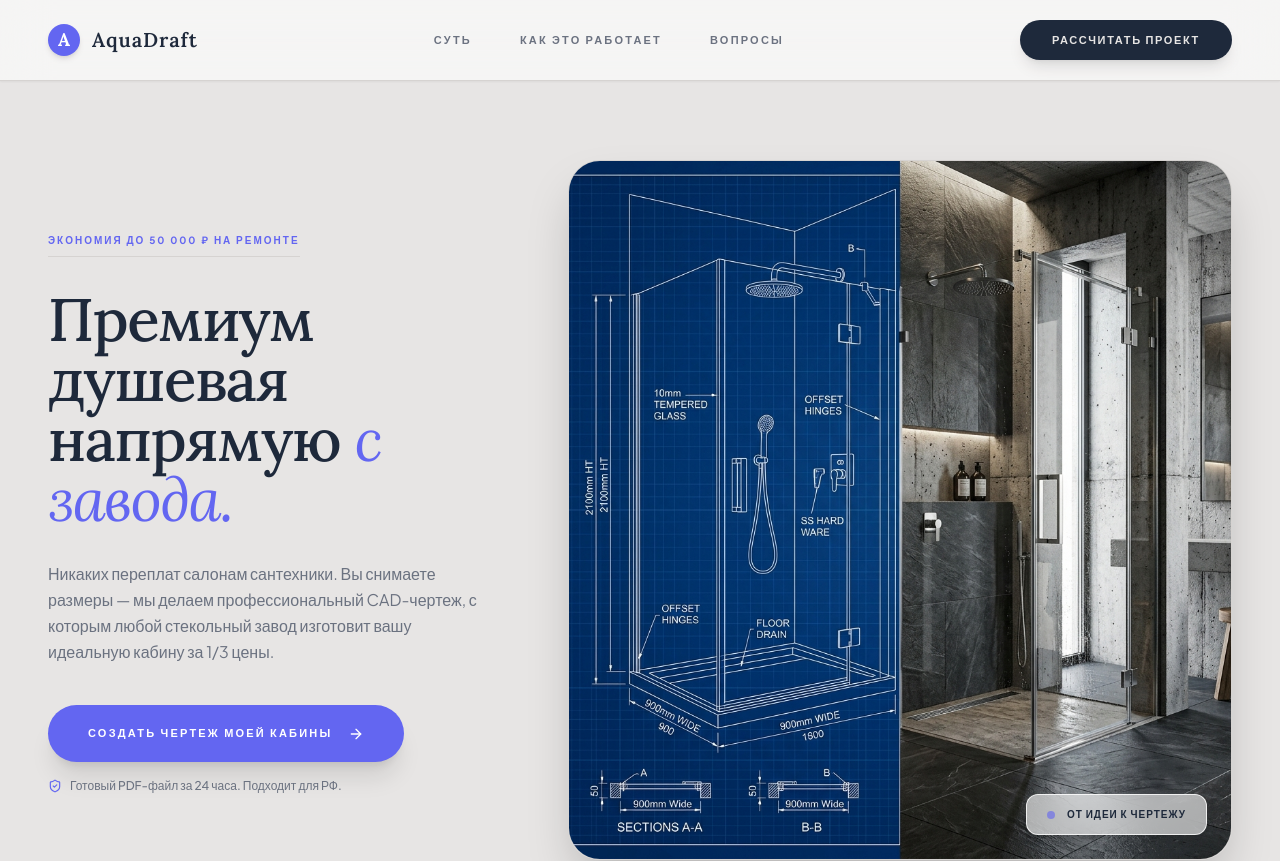
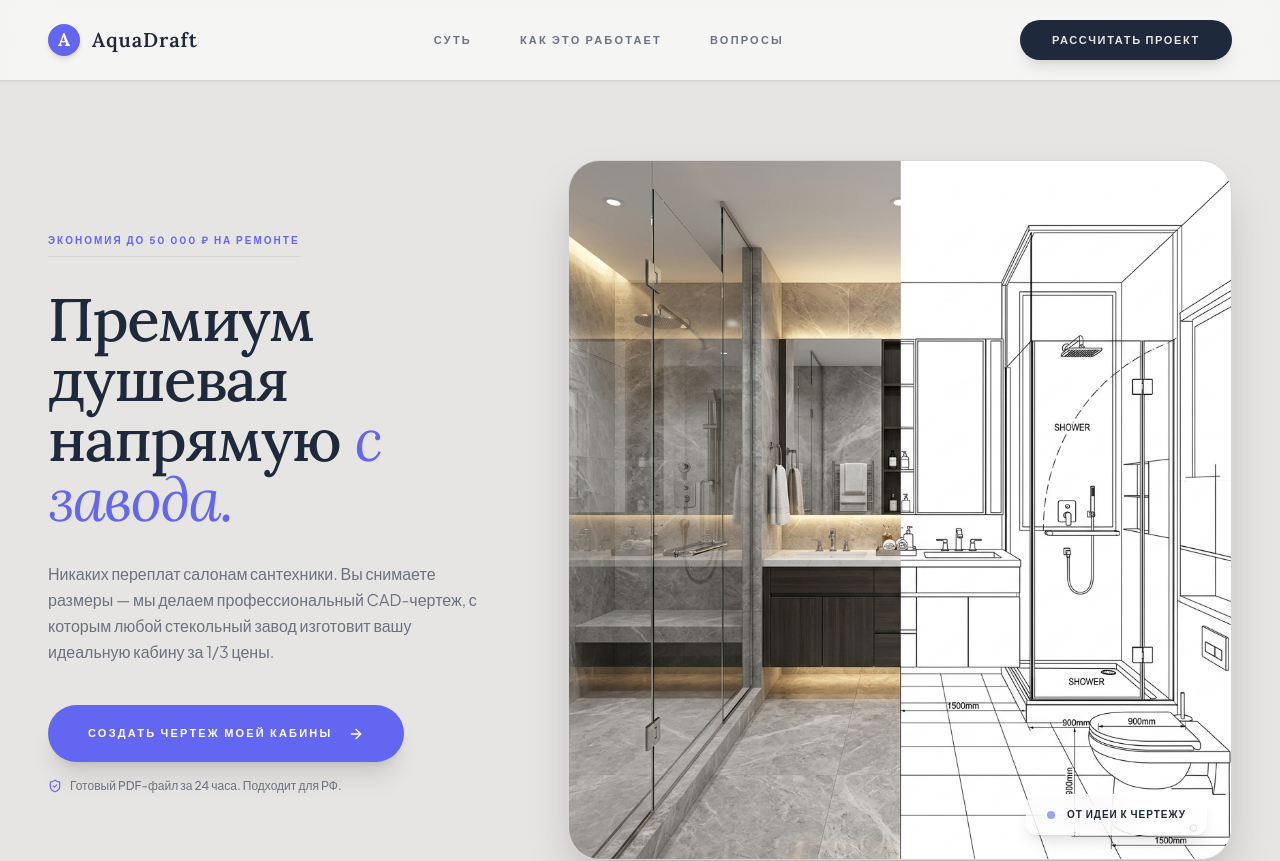
Before and after one commit to vergeniamonzor628-alt/shower-cabin, a Next.js app: page / in a window 1280 px wide. Shown: the top 861 px of the page. Built offline with nearby package versions, Linux system fonts and the light colour scheme.

Commit message:
feat: apply final exact split screen photo-to-blueprint image for hero section

```diff
--- a/src/app/page.tsx
+++ b/src/app/page.tsx
@@ -123,7 +123,7 @@ export default function Home() {
           <div className={`order-1 lg:order-2 lg:col-span-7 relative h-[500px] lg:h-[700px] w-full transition-all duration-1000 delay-700 ${mounted ? 'opacity-100' : 'opacity-0 blur-sm scale-[1.02]'}`}>
             <div className="absolute inset-0 rounded-[2rem] overflow-hidden shadow-2xl shadow-primary/10 border border-border/40">
               <Image
-                src="/hero_tech_bg_1780444334766.png"
+                src="/split_hero_final.png"
                 alt="Luxury Minimalist Bathroom vs CAD Blueprint"
                 fill
                 className="object-cover"
```
Also changed, not shown: public/split_hero_final.png (added).
